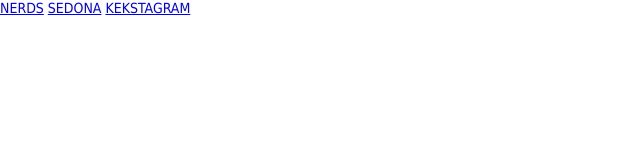
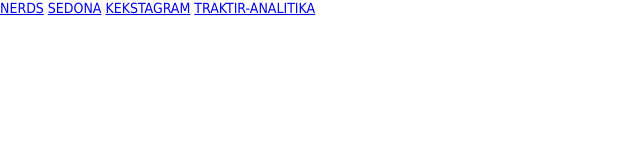
Before and after one commit to Coopersino/Coopersino1.github.io, a plain HTML site: page index.html in a window 1280 px wide. Shown: the whole page, without its empty margins (0-640 px from the left). Drawn offline with Linux system fonts and the light colour scheme; files that its build step writes are made by us from their sources.

Commit message:
fifth commit

```diff
--- a/index.html
+++ b/index.html
@@ -13,7 +13,7 @@
     <a href="nerds/index.html">nerds</a>
     <a href="sedona/index.html">sedona</a>
     <a href="kekstagram/index.html">kekstagram</a>
-    <a href="http://analitika.traktir.ru/home.php>traktir-analitika</a>
+    <a href="http://analitika.traktir.ru/home.php">traktir-analitika</a>
 </body>
 
 </html>
```
